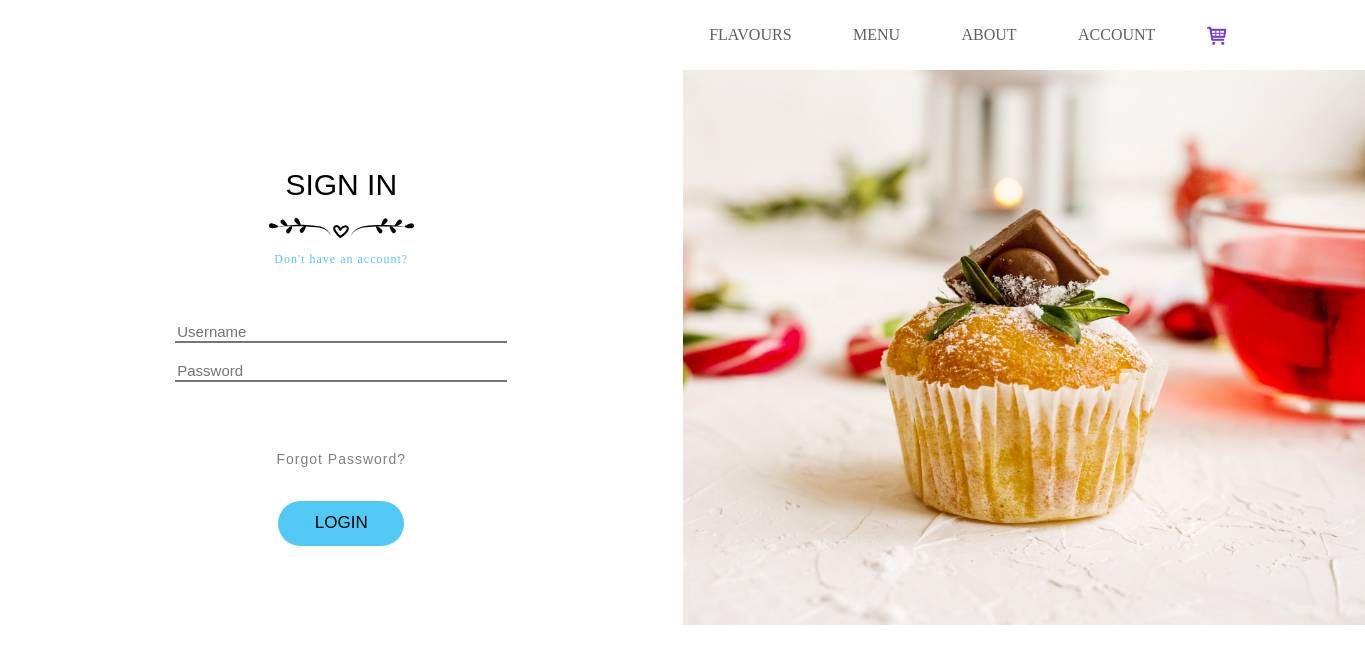
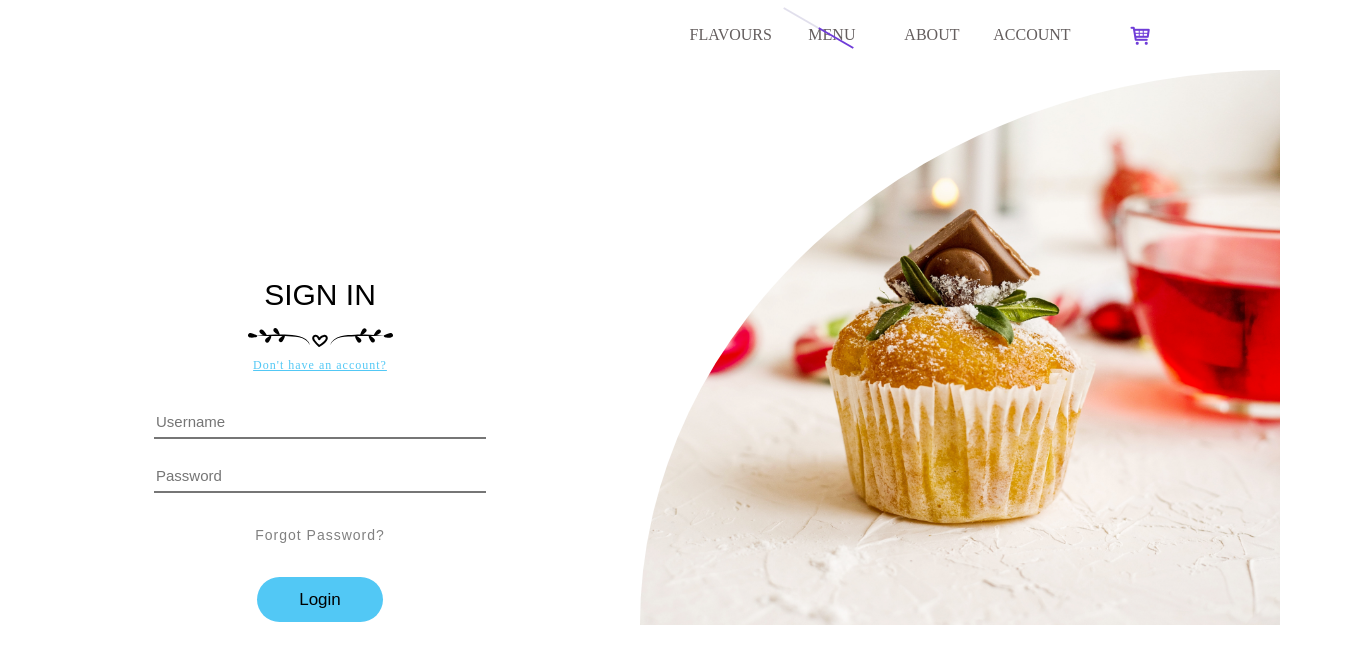
Before and after one commit to laguayari/git-one, a plain HTML site: page signin.html in a window 1280 px wide. Both pictures are taken after a click on the link "MENU". Shown: the whole page, 1365 px wide, since content can reach past the window. Drawn offline with Linux system fonts and the light colour scheme.

Commit message:
fixed css files and nav bar links transition

```diff
--- /dev/null
+++ b/css/layouts.css
@@ -0,0 +1,25 @@
+.container{
+	display: grid;
+	grid-template-columns: 1fr 1fr;
+	grid-template-rows:70px calc( 100vh - 70px);
+}
+
+
+.mt-1 {
+	margin-top: 1rem;
+}
+.mt-2 {
+	margin-top: 2rem;
+}
+.mt-3 {
+	margin-top: 3rem;
+}
+
+.my-1 {
+	margin-top: 1rem;
+	margin-bottom: : 1rem;
+}
+
+.mb-0 {
+	margin-bottom: 0;
+}
--- a/css/signin.css
+++ b/css/signin.css
@@ -1,24 +1,20 @@
 body{
 	margin: 0;
-	padding: 0;
-}
-.container{
-	display: grid;
-	grid-template-columns: 682.5px 682.5px;
-	grid-template-rows:70px 555px;
 }
 
 nav{
 	grid-row: 1/2;
 	grid-column: 1/3;
 }
-main{
-	grid-row: 2/3;
-	grid-column: 1/2;
+
+img.img-arc{
+    border-top-left-radius: 100%;
+	border-top-right-radius: 0;
 }
-.img-arc{
-	grid-row: 2/3;
-	grid-column: 2/3;
+
+img.img-arc.reverse{
+	border-top-right-radius: 100%;
+    border-top-left-radius: 0;
 }
 
 p{
@@ -29,10 +25,66 @@ p{
 
 
 /* ====== navbar ====*/
-a{
+#navbar ul li a {
+	position: relative;
+	min-width: 80px;
+	outline: none;
+	display: inline-block;
 	text-decoration: none;
 }
-ul{
+
+#navbar ul li a.pink::after {
+	border-color: #EC5536;
+}
+#navbar ul li a.blue::after {
+	border-color: #52C8F5;
+}
+#navbar ul li a.orchid::after {
+	border-color: #6F3CD8;
+}
+#navbar ul li a.butter::after {
+	border-color:#C8B722;
+}
+
+#navbar ul li a:hover::after,
+#navbar ul li a:focus::after
+{
+
+	width: 40px;
+
+}
+#navbar ul li a:hover::before,
+#navbar ul li a:focus::before{
+	width: 40px;
+}
+
+#navbar ul li a::after {
+	content: "";
+	left: 30%;
+	width: 0;
+    transition: all .3s ease-out;
+    border: none;
+    border-bottom: solid 2px blue;
+    display: block;
+    transform: rotate(30deg);
+    position: absolute;
+    top: 11px;
+}
+#navbar ul li a::before{
+	content: "";
+	left: -11px;
+	right: 75%;
+	transition: all .3s ease-out;
+	border:none;
+	width: 0 ;
+	position: absolute;
+	top: -9px;
+	border-bottom: solid 2px #a49ec554;
+	transform: rotate(30deg);
+
+}
+
+#navbar ul{
 	display: flex;
     justify-content: flex-end;
     align-items: center;
@@ -42,9 +94,10 @@ ul{
     margin-bottom: 0;
     height: 70px;
 }
-li{
+#navbar ul li{
 	display: inline-block;
-	padding-left: 5%;
+	margin: 0 10px;
+	text-align: center;
 }
 .item{
 	text-decoration: none;
@@ -61,53 +114,59 @@ li{
 	width: 100%;
 	height: 555px;
 }
-.img-arc{
-	background-color: pink;
-}
 
 /* ====== left page ======*/
-input{
+.bm-input{
 	border-left:0;
 	border-right: 0;
 	border-top: 0;
+	height: 30px;
 	color: gray;
     font-family: 'Century', sans-serif;
     font-size: 15px;
     width: 328px;
+    display: block;
+    margin-bottom: 20px;
 }
+
+
+#sign-in{
+    display: flex;
+    align-items: center;
+    justify-content: center;
+}
+
+#sign-in .text-area {
+	display: flex;
+	flex-direction: column;
+	justify-content: center;
+	align-items: center;
+}
+
 .text{
     height: 170px;
     display: flex;
     flex-direction: column;
     justify-content: center;
 }
-.text-area{
-	display: flex;
-	flex-direction: column;
-	justify-content: center;
-	align-items: center;
-	padding-top: 10%;
-}
-.about-title{
+.heading-1 {
     font-size: 30px;
     margin-bottom: 0;
     margin-top: 0;
     height: 80px;
 }
-.qsn{
-	color: #52C8F5;
-}
+
 .question{
     font-size: 12px;
     color: #52C8F5;
     letter-spacing: 1px;
     cursor: pointer;
     padding-top: 10px;
+    transition: font-size 0.5s ease-in;
 }
+
 .question:hover{
 	font-size: 14px;
-	color:  #6F3CD8;
-	text-decoration: underline;
 }
 .forgot-password{
 	color: gray;
@@ -123,7 +182,6 @@ input{
     border-radius: 37px;
     font-size: 17px;
     font-family: 'Century', sans-serif;
-    text-transform:uppercase;
     margin-top: 20px;
     cursor: pointer;
 }
@@ -142,3 +200,12 @@ input{
 	font-size: 19px;
 
 }
+
+.divider {
+    height: 20px;
+    width: 100%;
+    display: block;
+    background-repeat: no-repeat;
+    background-position: center;
+	background-image: url(../img/divider.svg);
+}
--- a/signin.html
+++ b/signin.html
@@ -5,6 +5,7 @@
 		<meta charset="utf-8">
 		<meta name="viewport" content="width=device-width, initial-scale=1.0">
 		<meta http-equiv="X-UA-Compatible" content="ie=edge">
+		<link rel="stylesheet" type="text/css" href="css/layouts.css">
 		<link rel="stylesheet" type="text/css" href="css/signin.css">
 		<link rel="stylesheet" type="text/css" href="css/typicon/typicon.min.css">
 </head>
@@ -13,10 +14,10 @@
 		<!-- navigation bar -->
 		<nav id="navbar">
 			<ul>
-				<li><a href="#" class="item">FLAVOURS</a></li>
-				<li><a href="#" class="item">MENU</a></li>
-				<li><a href="#" class="item">ABOUT</a></li>
-				<li><a href="#" class="item">ACCOUNT</a></li>
+				<li><a href="#" class="item blue">FLAVOURS</a></li>
+				<li><a href="#" class="item orchid">MENU</a></li>
+				<li><a href="#" class="item pink">ABOUT</a></li>
+				<li><a href="#" class="item butter">ACCOUNT</a></li>
 				<i class="typcn typcn-shopping-cart"></i>
 			</ul>
 		</nav>
@@ -24,21 +25,19 @@
 		<!--sign in -->
 		<main id="sign-in">
 			<div class="text-area">
-				<div class="about-title">
+				<div class="heading-1">
 					<p> SIGN IN</p>
 				</div>
 
-				<div class="divider">
-					<img src="img/divider.svg">
-				</div>
+				<div class="divider"></div>
 
-				<div class="question">
-					<a href="#" class="qsn"> Don't have an account?</a>
-				</div>
+				<a href="#" class="question"> Don't have an account?</a>
 
-				<div class="text">
-					<input type="text" name="email" placeholder="Username"><br>
-					<input type="password" name="password" placeholder="Password">
+
+				<div class="mt-2">
+					<input type="text" name="email" placeholder="Username" class="bm-input">
+
+					<input type="password" name="password" placeholder="Password"  class="bm-input">
 				</div>
 
 				<div class="forgot-password">
```
Also changed, not shown: cart.html (+123 -0 lines), css/style.css (+5 -5 lines), index.html (+2 -2 lines), signup.html (added, +61 -0 lines), img/3.png (added).
